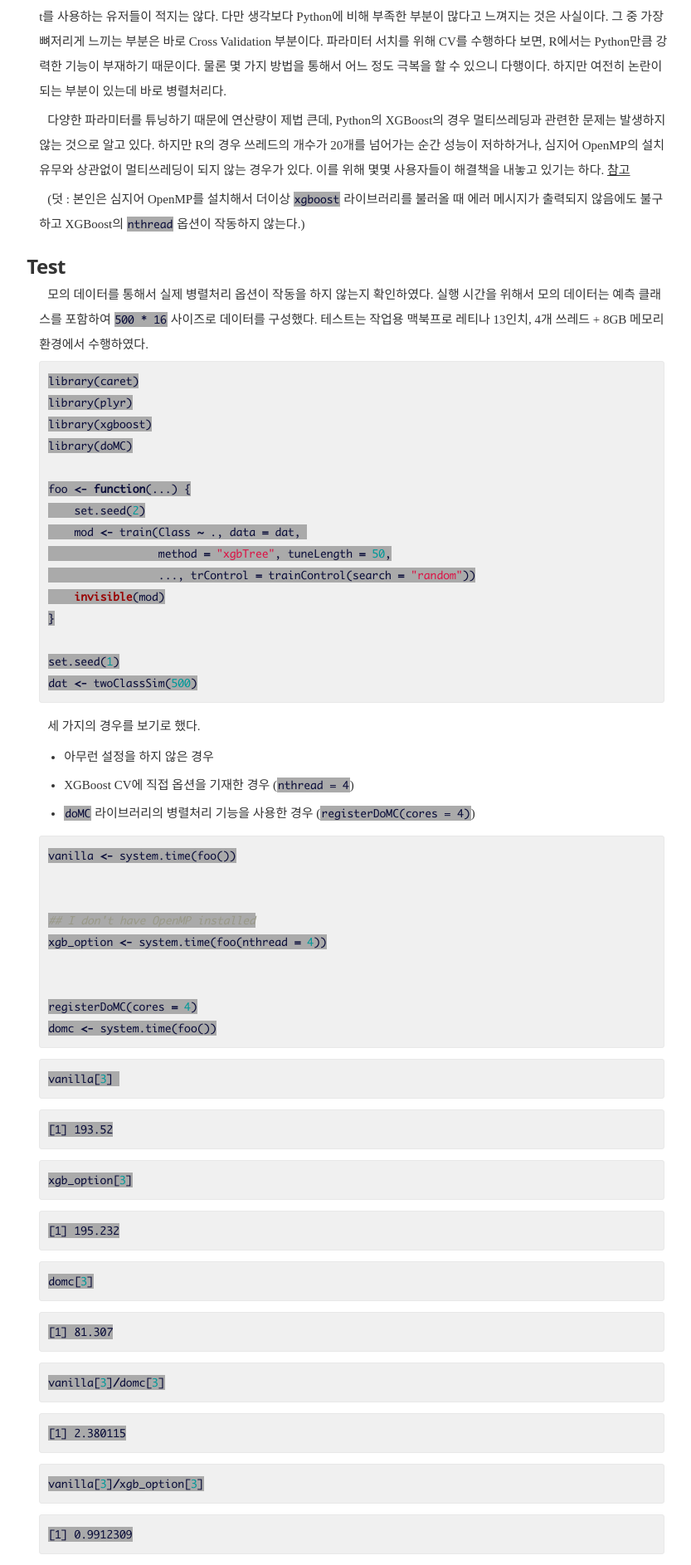
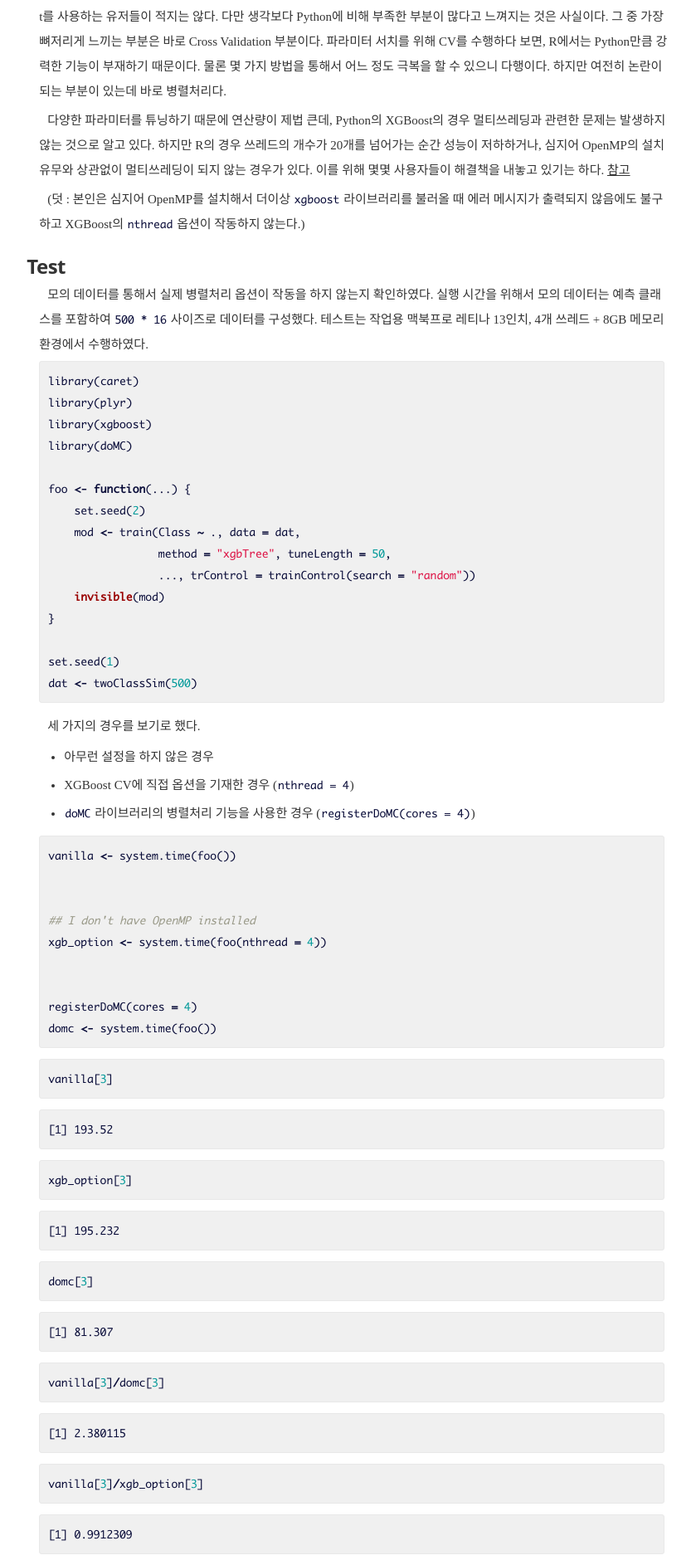
Before and after one commit to otzslayer/deprecated-blog, a Jekyll site: the page built from _posts/R/2016-12-18-xgboost-parallelization.md, in a window 1280 px wide. Shown: the part 1261-3147 px from the top of the page at 83% size, without its empty margins (226-1059 px from the left). Built offline with Jekyll 4.4.1, drawn with Linux system fonts in a browser that asks for light colours; nearby versions of some CDN libraries; some web fonts are replaced; library files that are not in the unit come from our copies.

Commit message:
New Post 161218

```diff
--- a/css/main.sass
+++ b/css/main.sass
@@ -635,7 +635,6 @@ code
   text-align: left
   font-size: 13px
   color: #080b38
-  background-color: #aaaaaa
 
 code
   padding: 1px 1px
```
